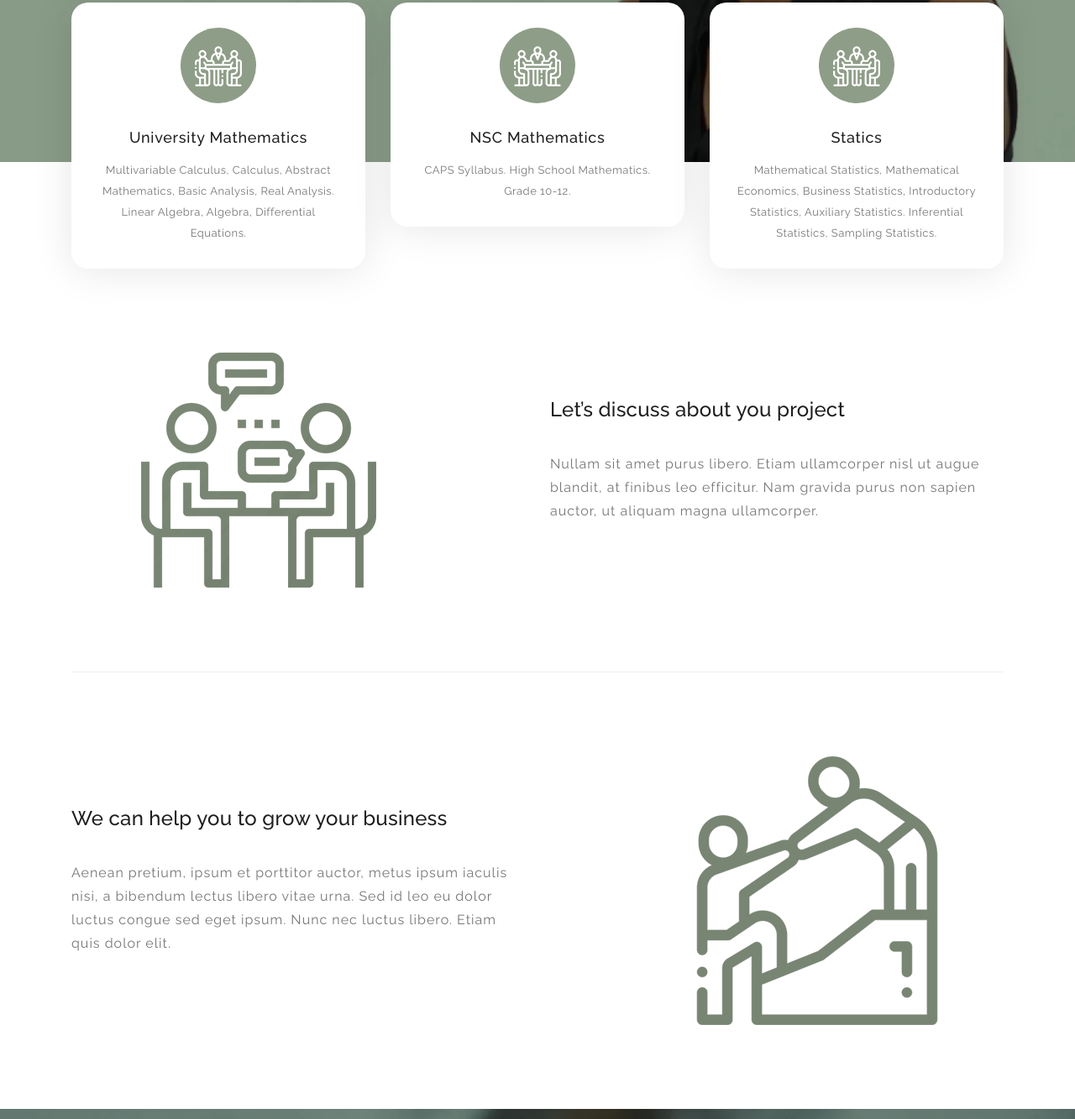
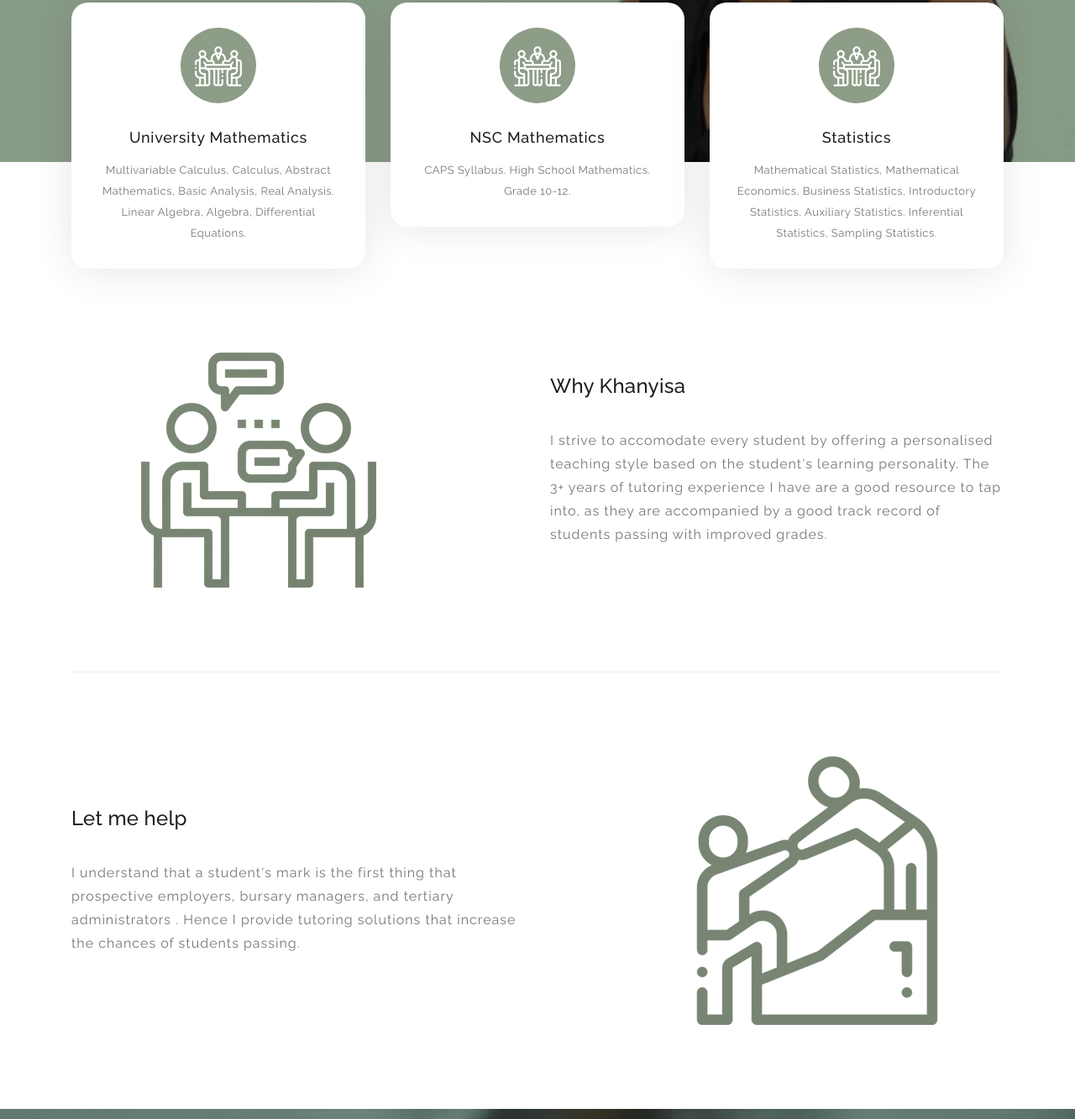
Before and after one commit to mr-vance/tutoring-website, a plain HTML site: page index.html in a window 1280 px wide. Shown: the part 607-1940 px from the top of the page at 84% size. Drawn offline with Linux system fonts and the light colour scheme.

Commit message:
about update

```diff
--- a/index.html
+++ b/index.html
@@ -124,7 +124,7 @@ https://templatemo.com/tm-535-softy-pinko
                                 <div class="icon">
                                     <i><img src="assets/images/featured-item-01.png" alt=""></i>
                                 </div>
-                                <h5 class="features-title">Statics</h5>
+                                <h5 class="features-title">Statistics</h5>
                                 <p>Mathematical Statistics, Mathematical Economics, Business Statistics, Introductory Statistics, Auxiliary Statistics. Inferential Statistics, Sampling Statistics.</p>
                             </div>
                         </div>
@@ -147,10 +147,10 @@ https://templatemo.com/tm-535-softy-pinko
                 <div class="col-lg-1"></div>
                 <div class="col-lg-6 col-md-12 col-sm-12 align-self-center mobile-top-fix">
                     <div class="left-heading">
-                        <h2 class="section-title">Let’s discuss about you project</h2>
+                        <h2 class="section-title">Why Khanyisa</h2>
                     </div>
                     <div class="left-text">
-                        <p>Nullam sit amet purus libero. Etiam ullamcorper nisl ut augue blandit, at finibus leo efficitur. Nam gravida purus non sapien auctor, ut aliquam magna ullamcorper.</p>
+                        <p>I strive to accomodate every student by offering a personalised teaching style based on the student's learning personality. The 3+ years of tutoring experience I have are a good resource to tap into, as they are accompanied by a good track record of students passing with improved grades.</p>
                     </div>
                 </div>
             </div>
@@ -169,10 +169,10 @@ https://templatemo.com/tm-535-softy-pinko
             <div class="row">
                 <div class="col-lg-6 col-md-12 col-sm-12 align-self-center mobile-bottom-fix">
                     <div class="left-heading">
-                        <h2 class="section-title">We can help you to grow your business</h2>
+                        <h2 class="section-title">Let me help</h2>
                     </div>
                     <div class="left-text">
-                        <p>Aenean pretium, ipsum et porttitor auctor, metus ipsum iaculis nisi, a bibendum lectus libero vitae urna. Sed id leo eu dolor luctus congue sed eget ipsum. Nunc nec luctus libero. Etiam quis dolor elit.</p>
+                        <p>I understand that a student's mark is the first thing that prospective employers, bursary managers, and tertiary administrators . Hence I provide tutoring solutions that increase the chances of students passing.</p>
                     </div>
                 </div>
                 <div class="col-lg-1"></div>
```
